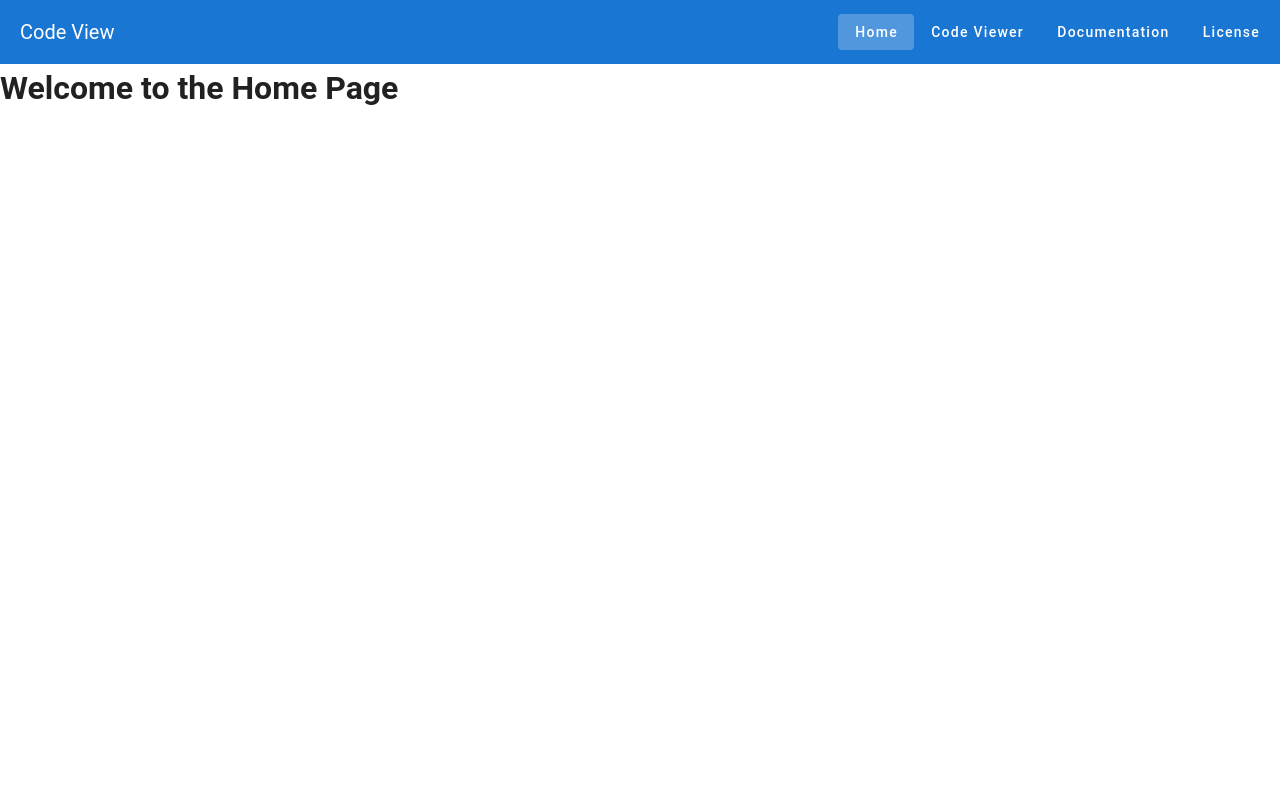
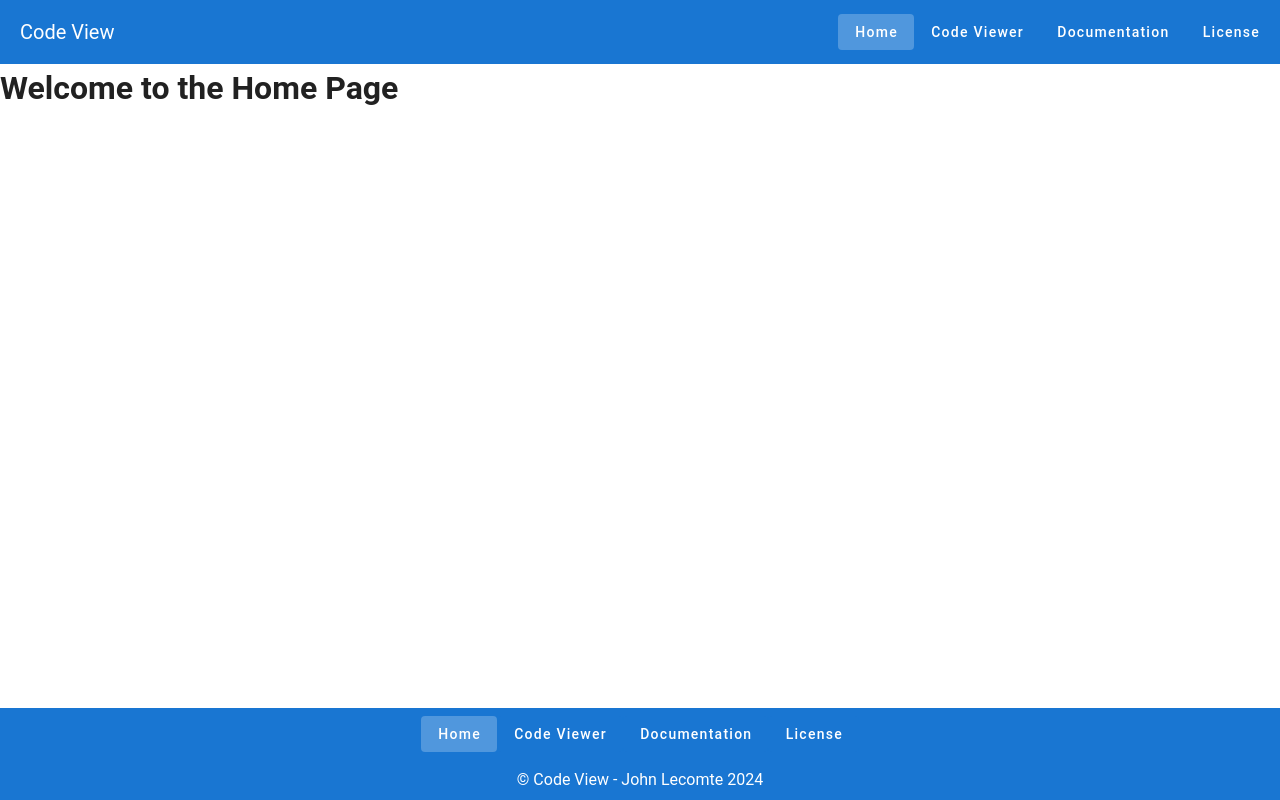
Before and after one commit to shoved/code-view, a Vue app in the folder code-view/: page / in a window 1280 px wide. Built offline with nearby package versions, Linux system fonts and the light colour scheme.

Commit message:
updated app to include footer

```diff
--- a/code-view/src/App.vue
+++ b/code-view/src/App.vue
@@ -4,16 +4,19 @@
     <v-main>
       <router-view />
     </v-main>
+    <AppFooter />
   </v-app>
 </template>
 
 <script>
 import AppHeader from './components/AppHeader.vue';
+import AppFooter from './components/AppFooter.vue';
 
 export default {
   name: 'App',
   components: {
-    AppHeader
+    AppHeader,
+    AppFooter
   }
 };
 </script>
```
